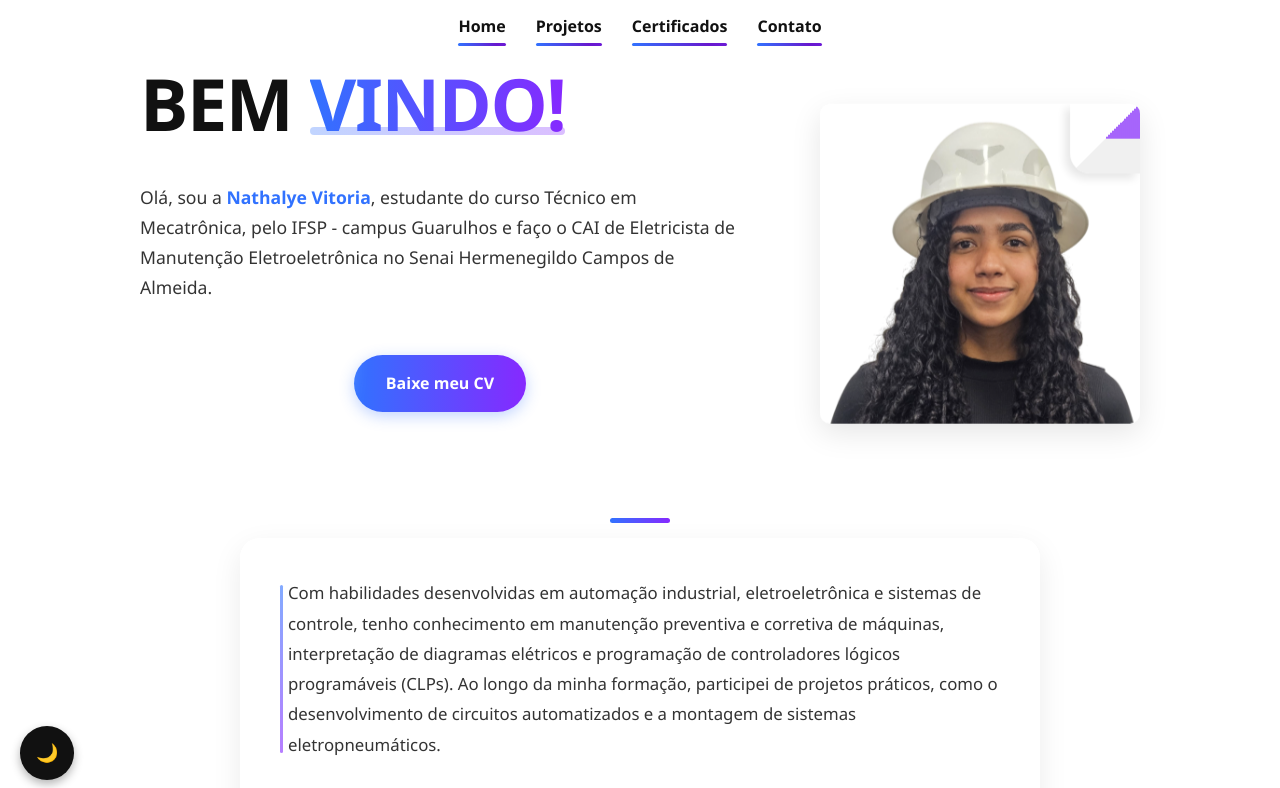
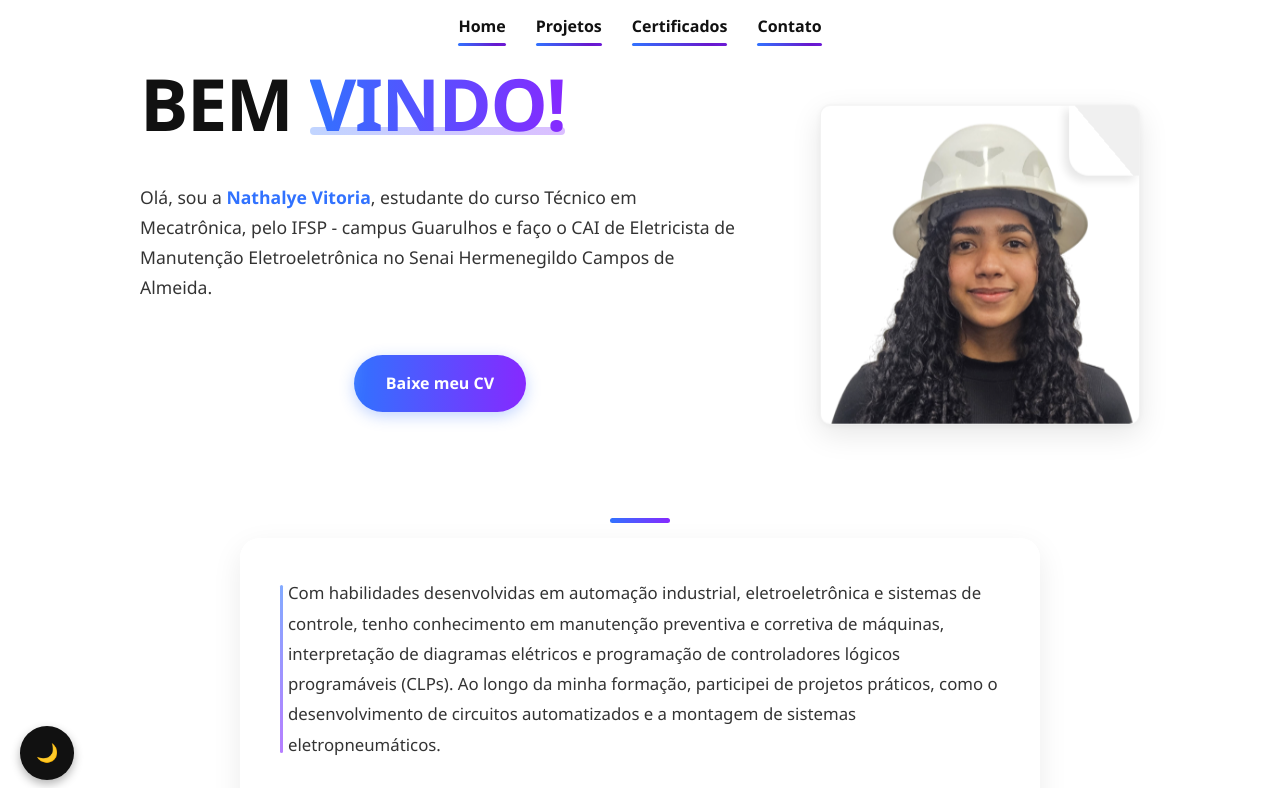
Before and after one commit to nathalyevitoria/Portifolio-Nathalye-Vitoria, a React (Vite) app: page / in a window 1280 px wide. Shown: the top 788 px of the page. Built offline with nearby package versions, Linux system fonts and the light colour scheme.

Commit message:
fix: sticker

```diff
--- a/src/styles/home.css
+++ b/src/styles/home.css
@@ -173,31 +173,30 @@ body.dark-mode .intro-text {
 .profile-card {
   display: inline-flex;
   flex-direction: column;
-  width: min(100%, 400px);
-  transition: 0.5s;
-}
-
-.profile-card {
-  display: inline-flex;
-  flex-direction: column;
   width: min(100%, 350px);
   height: min(350px, 40vh);
-  transition: all 0.5s ease;
+  transition: all 0.5s cubic-bezier(0.175, 0.885, 0.32, 1.275);
   border-radius: 10px;
   overflow: hidden;
-  box-shadow: 0 10px 30px rgba(0, 0, 0, 0.1);
+  box-shadow:
+    0 10px 30px rgba(0, 0, 0, 0.1),
+    0 1px 8px rgba(0, 0, 0, 0.05);
   position: relative;
   background-color: white;
   transform-style: preserve-3d;
   perspective: 1000px;
   aspect-ratio: 1/1;
+  /* Adicionando borda para simular profundidade */
+  border: 1px solid rgba(0, 0, 0, 0.05);
 }
 
 .profile-card:hover {
   box-shadow:
-      -30px -30px 60px rgba(154, 69, 233, 0.3),
-      30px 30px 60px rgba(69, 135, 233, 0.3);
-  transform: translateY(-5px) rotate(2deg);
+      -35px -35px 70px rgba(154, 69, 233, 0.35),
+      35px 35px 70px rgba(69, 135, 233, 0.35),
+      0 15px 35px rgba(0, 0, 0, 0.15);
+  transform: translateY(-10px) rotate(3deg) scale(1.02);
+  transition: all 0.4s cubic-bezier(0.175, 0.885, 0.32, 1.275);
 }
 
 .profile-image {
@@ -211,7 +210,57 @@ body.dark-mode .intro-text {
 }
 
 .profile-card:hover .profile-image {
-  transform: scale(1.03);
+  transform: scale(1.05);
+}
+
+/* Efeito de brilho para simular reflexão */
+.profile-card::before {
+  content: '';
+  position: absolute;
+  top: 0;
+  left: 0;
+  right: 0;
+  bottom: 0;
+  border-radius: 10px;
+  opacity: 0;
+  transition: opacity 0.5s ease;
+  pointer-events: none;
+  z-index: 4;
+  mix-blend-mode: overlay;
+}
+
+.profile-card:hover::before {
+  opacity: 1;
+}
+
+/* Efeito de ondulação ao clicar */
+.profile-card:active {
+  transform: translateY(-5px) rotate(1.5deg) scale(1.01);
+  box-shadow:
+      -20px -20px 40px rgba(154, 69, 233, 0.3),
+      20px 20px 40px rgba(69, 135, 233, 0.3),
+      0 10px 25px rgba(0, 0, 0, 0.12);
+}
+
+/* Adicionando animação de "descascamento" */
+@keyframes peel-off {
+  0% {
+    transform: translateY(0) rotate(0deg);
+    box-shadow:
+      0 10px 30px rgba(0, 0, 0, 0.1),
+      0 1px 8px rgba(0, 0, 0, 0.05);
+  }
+  100% {
+    transform: translateY(-10px) rotate(3deg);
+    box-shadow:
+      -35px -35px 70px rgba(154, 69, 233, 0.35),
+      35px 35px 70px rgba(69, 135, 233, 0.35),
+      0 15px 35px rgba(0, 0, 0, 0.15);
+  }
+}
+
+.profile-card:hover {
+  animation: peel-off 0.5s ease forwards;
 }
 
 /* Canto dobrado da imagem */
@@ -222,31 +271,13 @@ body.dark-mode .intro-text {
   right: 0;
   width: 70px;
   height: 70px;
-  background: linear-gradient(135deg, transparent 50%, #f0f0f0 50%);
+  background: linear-gradient(50deg, transparent 50%, #f0f0f0 50%);
   border-radius: 0 0 0 20px;
   box-shadow: -5px 5px 10px rgba(0, 0, 0, 0.1);
   transition: all 0.3s ease;
   z-index: 2;
   transform: translate3d(0, 0, 1px);
   animation: fold-corner 0.5s ease-out forwards;
-}
-
-.profile-card::before {
-  content: '';
-  position: absolute;
-  top: 0;
-  right: 0;
-  width: 35px;
-  height: 35px;
-  background: linear-gradient(135deg, transparent 50%, rgba(134, 41, 255, 0.7) 50%);
-  z-index: 3;
-  transition: all 0.3s ease;
-  animation: fold-corner-accent 0.5s ease-out 0.1s forwards;
-}
-
-.profile-card:hover::after {
-  width: 70px;
-  height: 70px;
 }
 
 /* Botão */
```
